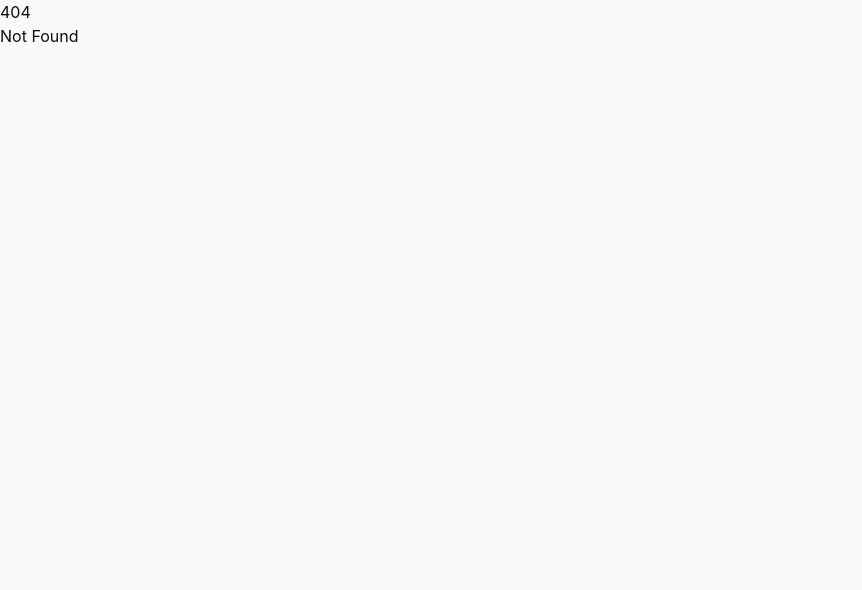
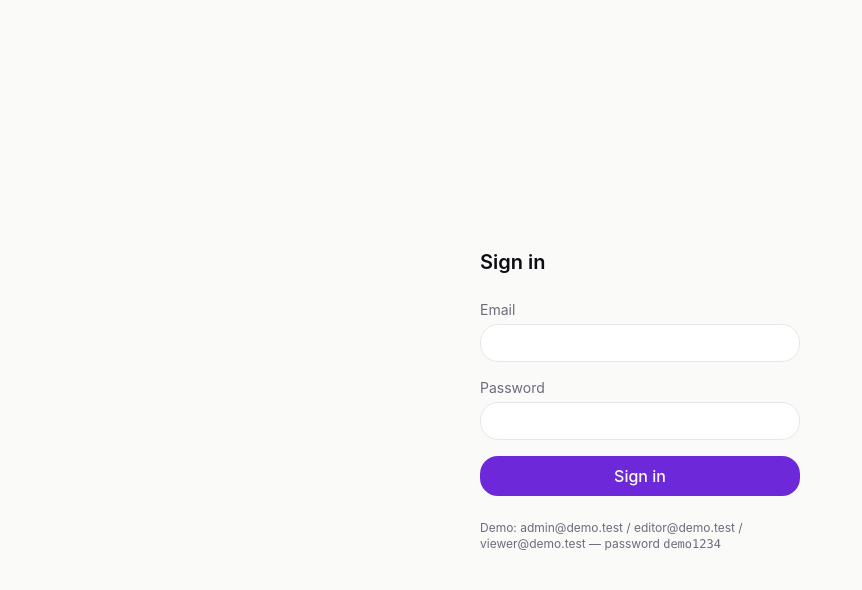
Before and after one commit to jovejob/take-home-senior-frontend-sveltekit, a SvelteKit app: page /login in a window 1280 px wide. Before the commit this address had no page. Shown: the top 590 px of the page, without its empty margins (0-862 px from the left). Built offline with nearby package versions, Linux system fonts and the light colour scheme; no server answers.

Commit message:
feat: add login form UI with client-side validation via shared LoginSchema

```diff
--- /dev/null
+++ b/src/routes/login/+page.svelte
@@ -0,0 +1,85 @@
+<script lang="ts">
+	import { enhance } from '$app/forms';
+	import { LoginSchema } from '$lib/schemas/auth';
+	import type { ActionData } from './$types';
+
+	let { form }: { form: ActionData } = $props();
+
+	let email = $state('');
+	let password = $state('');
+	let clientError = $state<string | null>(null);
+	let submitting = $state(false);
+
+	$effect(() => {
+		if (form?.email) email = form.email;
+	});
+
+	function validateBeforeSubmit(event: SubmitEvent) {
+		const result = LoginSchema.safeParse({ email, password });
+		if (!result.success) {
+			event.preventDefault();
+			clientError = result.error.issues[0]?.message ?? 'Please check your details.';
+			return;
+		}
+		clientError = null;
+	}
+</script>
+
+<svelte:head>
+	<title>Sign in</title>
+</svelte:head>
+
+<main class="mx-auto flex min-h-screen max-w-sm flex-col justify-center gap-6 p-8">
+	<h1 class="text-xl font-semibold text-fg">Sign in</h1>
+
+	<form
+		method="POST"
+		onsubmit={validateBeforeSubmit}
+		use:enhance={() => {
+			submitting = true;
+			return async ({ update }) => {
+				submitting = false;
+				await update();
+			};
+		}}
+		class="flex flex-col gap-4"
+	>
+		<label class="flex flex-col gap-1 text-sm text-fg-muted">
+			Email
+			<input
+				name="email"
+				type="email"
+				autocomplete="email"
+				bind:value={email}
+				class="rounded-lg border border-border bg-surface px-3 py-2 text-fg outline-none focus:border-accent"
+			/>
+		</label>
+
+		<label class="flex flex-col gap-1 text-sm text-fg-muted">
+			Password
+			<input
+				name="password"
+				type="password"
+				autocomplete="current-password"
+				bind:value={password}
+				class="rounded-lg border border-border bg-surface px-3 py-2 text-fg outline-none focus:border-accent"
+			/>
+		</label>
+
+		{#if clientError || form?.error}
+			<p role="alert" class="text-sm text-danger">{clientError ?? form?.error}</p>
+		{/if}
+
+		<button
+			type="submit"
+			disabled={submitting}
+			class="rounded-lg bg-accent px-4 py-2 font-medium text-white transition hover:opacity-90 disabled:opacity-50"
+		>
+			{submitting ? 'Signing in…' : 'Sign in'}
+		</button>
+	</form>
+
+	<p class="text-xs text-fg-muted">
+		Demo: admin@demo.test / editor@demo.test / viewer@demo.test — password <code>demo1234</code>
+	</p>
+</main>
```
